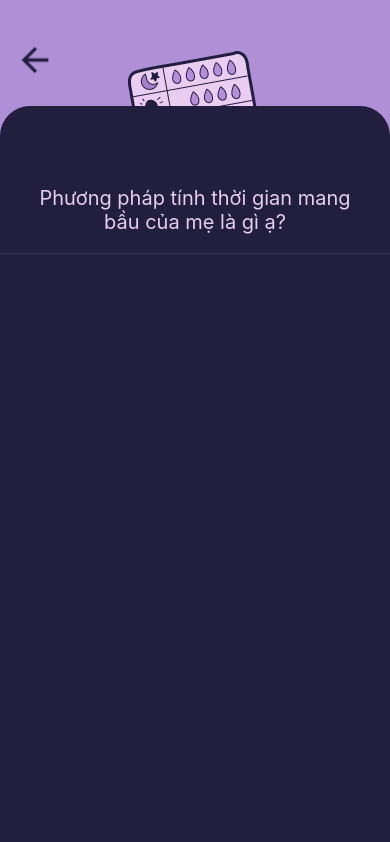
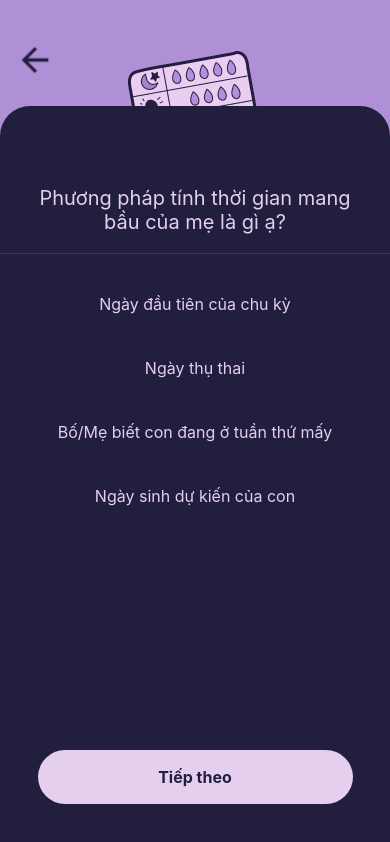
Before and after one commit to TalJa1/MamaMate, a React Native app: screen /Question2 in a window 390 px wide. Built offline with nearby package versions, Linux system fonts and the light colour scheme.

Commit message:
finish layout for prenancy timetable

```diff
--- a/components/QuestionPageLayout.tsx
+++ b/components/QuestionPageLayout.tsx
@@ -7,7 +7,7 @@ import {
   Image,
   TouchableOpacity,
 } from 'react-native';
-import React from 'react';
+import React, {ReactNode} from 'react';
 import {useNavigation} from '@react-navigation/native';
 import {NativeStackNavigationProp} from '@react-navigation/native-stack';
 import {getImageSource} from '../services/imageHelper';
@@ -18,15 +18,24 @@ const {width, height} = Dimensions.get('window');
 interface RenderLayout {
   image: string;
   title: string;
+  CustomView?: ReactNode;
+  isDiscard?: boolean;
 }
 
-const QuestionPageLayout: React.FC<RenderLayout> = ({image, title}) => {
+const QuestionPageLayout: React.FC<RenderLayout> = ({
+  image,
+  title,
+  CustomView,
+  isDiscard,
+}) => {
   const navigation = useNavigation<NativeStackNavigationProp<any>>();
+  console.log(isDiscard);
 
   return (
     <View style={styles.container}>
       <View style={styles.upperview}>
         <TouchableOpacity
+          style={styles.backBtnOpa}
           onPress={() => {
             navigation.goBack();
           }}>
@@ -42,6 +51,19 @@ const QuestionPageLayout: React.FC<RenderLayout> = ({image, title}) => {
       <View style={styles.lowerview}>
         <View style={styles.bottomGrp}>
           <Text style={styles.titleTxt}>{title}</Text>
+        </View>
+        <View style={styles.mainContent}>{CustomView}</View>
+        <View style={styles.btnGrp}>
+          {isDiscard === true ? (
+            <TouchableOpacity style={styles.disBtn}>
+              <Text style={styles.disBtnTxt}>Bỏ qua</Text>
+            </TouchableOpacity>
+          ) : (
+            <></>
+          )}
+          <TouchableOpacity style={styles.nextBtn}>
+            <Text style={styles.nextBtnTxt}>Tiếp theo</Text>
+          </TouchableOpacity>
         </View>
       </View>
     </View>
@@ -85,6 +107,9 @@ const styles = StyleSheet.create({
     position: 'relative',
     bottom: 30,
   },
+  backBtnOpa: {
+    zIndex: 2,
+  },
   titleTxt: {
     width: width,
     fontSize: 20,
@@ -96,6 +121,42 @@ const styles = StyleSheet.create({
     borderBottomWidth: 1,
     borderBottomColor: '#3E3C62C4',
   },
+  mainContent: {
+    marginTop: 30,
+  },
+  btnGrp: {
+    position: 'absolute',
+    bottom: 40,
+    alignItems: 'center',
+    rowGap: 10,
+  },
+  disBtn: {
+    height: 54,
+    width: 315,
+    borderRadius: 30,
+    justifyContent: 'center',
+    alignItems: 'center',
+    borderWidth: 1,
+    borderColor: '#E5CFEF',
+  },
+  nextBtn: {
+    backgroundColor: '#E5CFEF',
+    height: 54,
+    width: 315,
+    borderRadius: 30,
+    justifyContent: 'center',
+    alignItems: 'center',
+  },
+  disBtnTxt: {
+    fontSize: 16,
+    fontWeight: '700',
+    color: '#E5CFEF',
+  },
+  nextBtnTxt: {
+    fontSize: 16,
+    fontWeight: '700',
+    color: '#221E3D',
+  },
 });
 
 export default QuestionPageLayout;
--- a/pages/Question2Page.tsx
+++ b/pages/Question2Page.tsx
@@ -1,14 +1,51 @@
 /* eslint-disable prettier/prettier */
 import React from 'react';
 import QuestionPageLayout from '../components/QuestionPageLayout';
+import {Text, View, StyleSheet, TouchableOpacity} from 'react-native';
 
 const Question2Page = () => {
+  const renderView = () => {
+    return (
+      <View style={styles.container}>
+        <TouchableOpacity>
+          <Text style={styles.txtStyle}>Ngày đầu tiên của chu kỳ</Text>
+        </TouchableOpacity>
+        <TouchableOpacity>
+          <Text style={styles.txtStyle}>Ngày thụ thai</Text>
+        </TouchableOpacity>
+        <TouchableOpacity>
+          <Text style={styles.txtStyle}>
+            Bố/Mẹ biết con đang ở tuần thứ mấy
+          </Text>
+        </TouchableOpacity>
+        <TouchableOpacity>
+          <Text style={styles.txtStyle}>Ngày sinh dự kiến của con</Text>
+        </TouchableOpacity>
+      </View>
+    );
+  };
+
   return (
     <QuestionPageLayout
       image="pregnancyTimetable"
       title="Phương pháp tính thời gian mang bầu của mẹ là gì ạ?"
+      CustomView={renderView()}
+      isDiscard={false}
     />
   );
 };
 
+const styles = StyleSheet.create({
+  container: {
+    rowGap: 24,
+  },
+  txtStyle: {
+    padding: 10,
+    color: '#E5CFEF',
+    fontSize: 16,
+    fontWeight: '400',
+    textAlign: 'center',
+  },
+});
+
 export default Question2Page;
```
